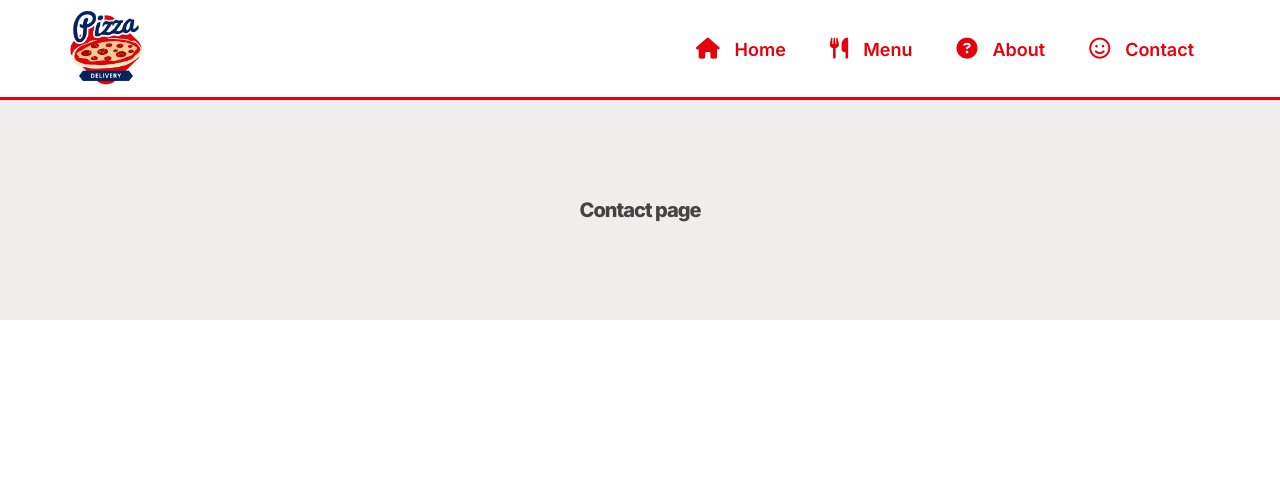
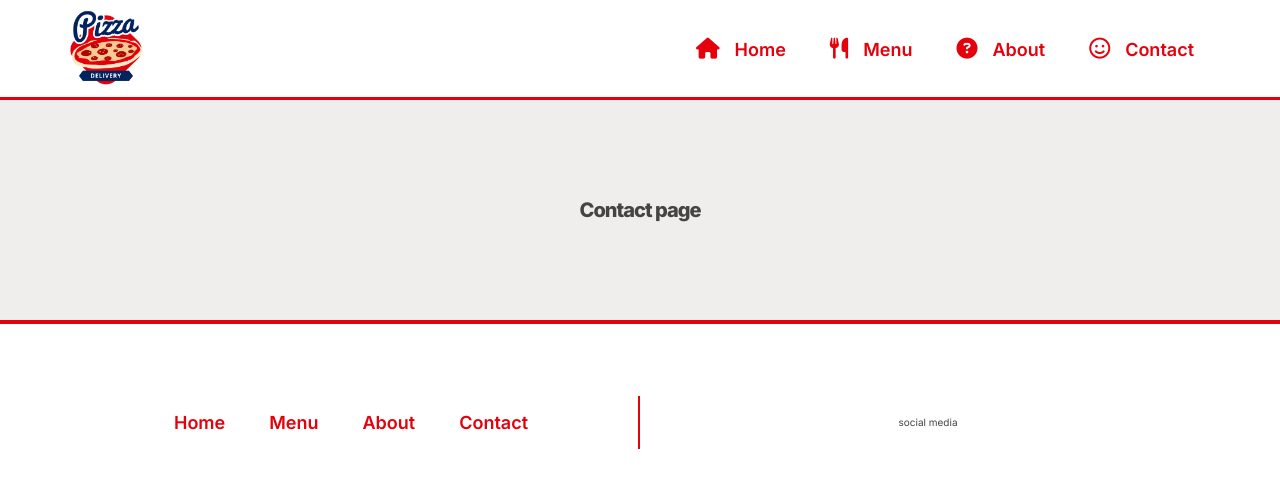
Before and after one commit to Mahyarnafisi/pizza, a React (Create React App) app: page /contact in a window 1280 px wide. Shown: the top 488 px of the page. Built offline with nearby package versions, Linux system fonts and the light colour scheme; a web font is replaced by a local one.

Commit message:
add footer and improve it , still need work

```diff
--- a/package.json
+++ b/package.json
@@ -35,5 +35,8 @@
       "last 1 firefox version",
       "last 1 safari version"
     ]
+  },
+  "devDependencies": {
+    "react-icons": "^4.9.0"
   }
 }
--- a/src/App.js
+++ b/src/App.js
@@ -1,5 +1,6 @@
 import "./App.css";
 import Navbar from "./components/navbar";
+import Footer from "../src/components/footer";
 // import Header from "./components/header";
 import Home from "./pages/Home";
 import Menu from "./pages/Menu";
@@ -12,13 +13,13 @@ function App() {
     <div className="App">
       <BrowserRouter>
         <Navbar />
-
         <Routes>
           <Route path="/" Component={Home}></Route>
           <Route path="/menu" Component={Menu}></Route>
           <Route path="/about" Component={About}></Route>
           <Route path="/contact" Component={Contact}></Route>
         </Routes>
+        <Footer />
       </BrowserRouter>
     </div>
   );
--- /dev/null
+++ b/src/components/footer.jsx
@@ -0,0 +1,26 @@
+import React from "react";
+import "../styles/footer.css";
+import { Link } from "react-router-dom";
+function Footer() {
+  return (
+    <div className="footer">
+      <div className="footer__menu ">
+        <Link className="navbar__link" to="/">
+          Home
+        </Link>
+        <Link className="navbar__link" to="/menu">
+          Menu
+        </Link>
+        <Link className="navbar__link" to="about">
+          About
+        </Link>
+        <Link className="navbar__link" to="/contact">
+          Contact
+        </Link>
+      </div>
+      <div className="footer__socialMedia">social media</div>
+    </div>
+  );
+}
+
+export default Footer;
--- /dev/null
+++ b/src/styles/footer.css
@@ -0,0 +1,28 @@
+.footer {
+  width: 100%;
+  background-color: var(--color-white);
+  border-top: 4px solid var(--color-tertiary);
+  height: 20rem;
+  /* max-height: 20rem; */
+  padding: 2rem 5vw;
+  display: flex;
+  align-items: center;
+  justify-content: center;
+  flex-wrap: wrap;
+}
+.footer__socialMedia {
+  width: 50%;
+  padding: 2rem;
+  display: flex;
+  justify-content: center;
+}
+.footer__menu {
+  display: flex;
+  justify-content: center;
+  flex-wrap: wrap;
+  border-right: 2px solid var(--color-tertiary);
+  width: 50%;
+}
+
+.footer__menu .navbar__link {
+}
```
Also changed, not shown: 1 other file (tests, documents, lock files or other folders).
